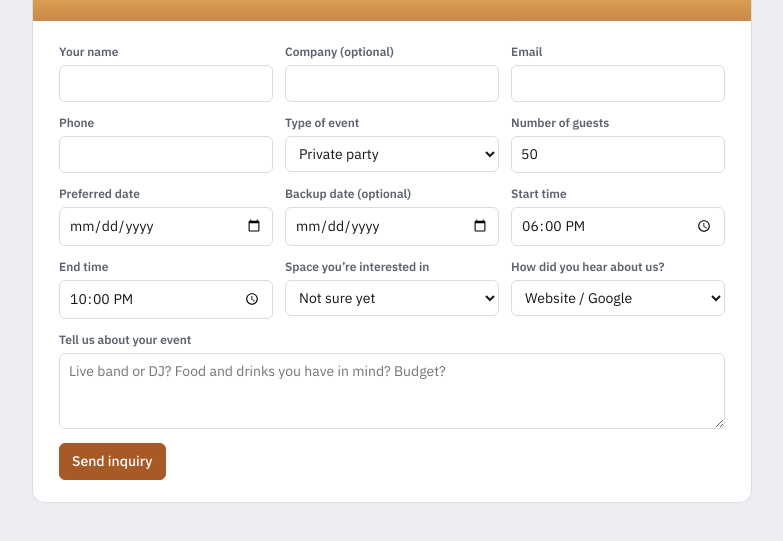
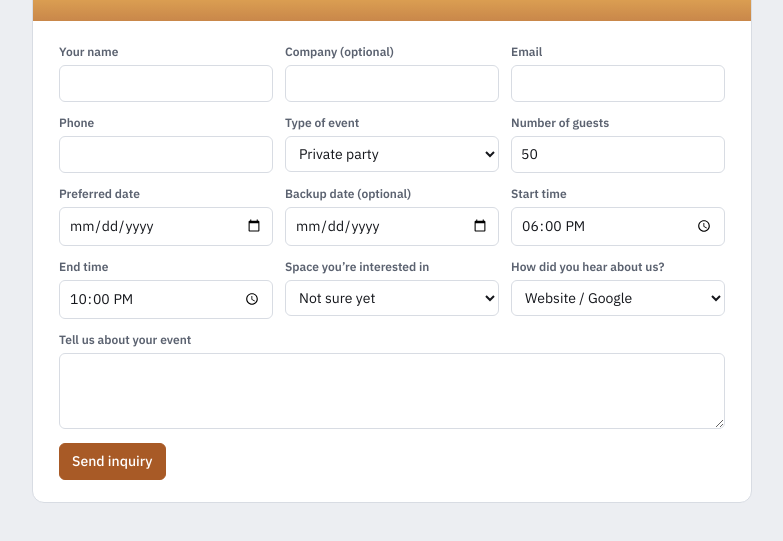
Before and after one commit to bandstandbrewworks/bandstand-events, a website: page public/inquiry.html in a window 1280 px wide. Shown: the part 255-796 px from the top of the page, without its empty margins (248-1031 px from the left). Drawn offline with nearby package versions, Linux system fonts and the light colour scheme.

Commit message:
Inquiry form: remove example text from 'Tell us about your event'
Co-Authored-By: Claude Opus 5.5 <noreply@anthropic.com>
Claude-Session: https://claude.ai/code/session_012wDys9AdsfESeidzKhk86L

```diff
--- a/public/inquiry.html
+++ b/public/inquiry.html
@@ -36,7 +36,7 @@ function form(msg){
     <div class="f"><label for="q-end">End time</label><input type="time" id="q-end" name="end" value="${esc(cfg.defaultEnd||'22:00')}"></div>
     <div class="f"><label for="q-space">Space you’re interested in</label><select id="q-space" name="space"><option value="">Not sure yet</option>${(cfg.spaces||[]).map(s=>`<option value="${esc(s.id)}">${esc(s.name)}${num(s.standing)?` (up to ${num(s.standing)})`:''}</option>`).join('')}</select></div>
     <div class="f"><label for="q-heard">How did you hear about us?</label><select id="q-heard" name="heard">${['Website / Google','Social media','Saw a show here','Friend or referral','Been to an event here','Other'].map(o=>`<option>${o}</option>`).join('')}</select></div>
-    <div class="f wide"><label for="q-msg">Tell us about your event</label><textarea id="q-msg" name="msg" maxlength="2000" placeholder="Live band or DJ? Food and drinks you have in mind? Budget?"></textarea></div>
+    <div class="f wide"><label for="q-msg">Tell us about your event</label><textarea id="q-msg" name="msg" maxlength="2000"></textarea></div>
     <div class="hp" aria-hidden="true"><label for="q-website">Leave this empty</label><input type="text" id="q-website" name="website" tabindex="-1" autocomplete="off"></div>
   </div>${msg?`<p class="flag">${esc(msg)}</p>`:''}<div><button class="btn primary" type="submit">Send inquiry</button></div></form>`;
 }
```
